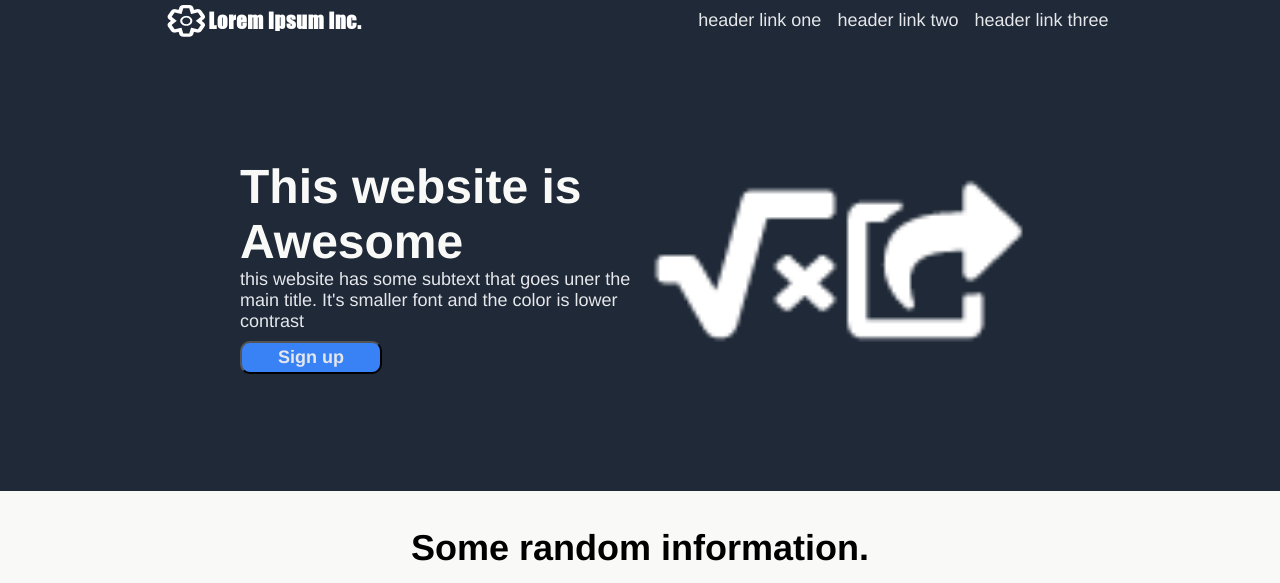
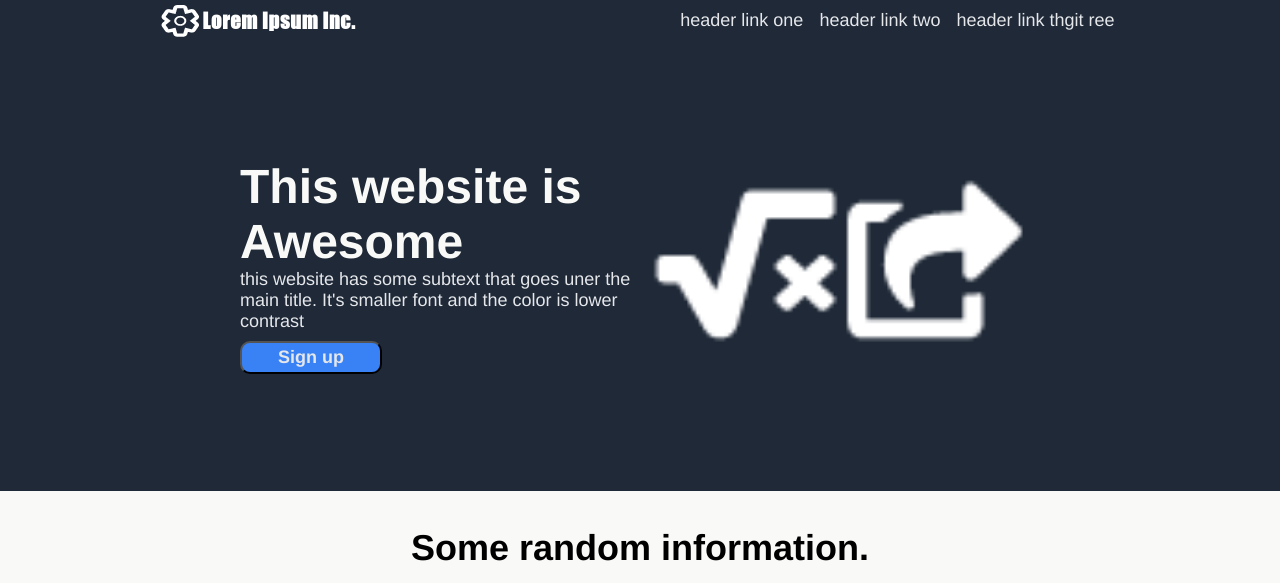
Before and after one commit to devmildfire/Landing, a plain HTML site: page index.html in a window 1280 px wide. Shown: the top 583 px of the page. Drawn offline with Linux system fonts and the light colour scheme.

```diff
--- a/index.html
+++ b/index.html
@@ -14,7 +14,7 @@
         <ul class="header-links">
             <li>header link one</li>
             <li>header link two</li>
-            <li>header link three</li>
+            <li>header link thgit ree</li>
         </ul>
     </header>
 
```
